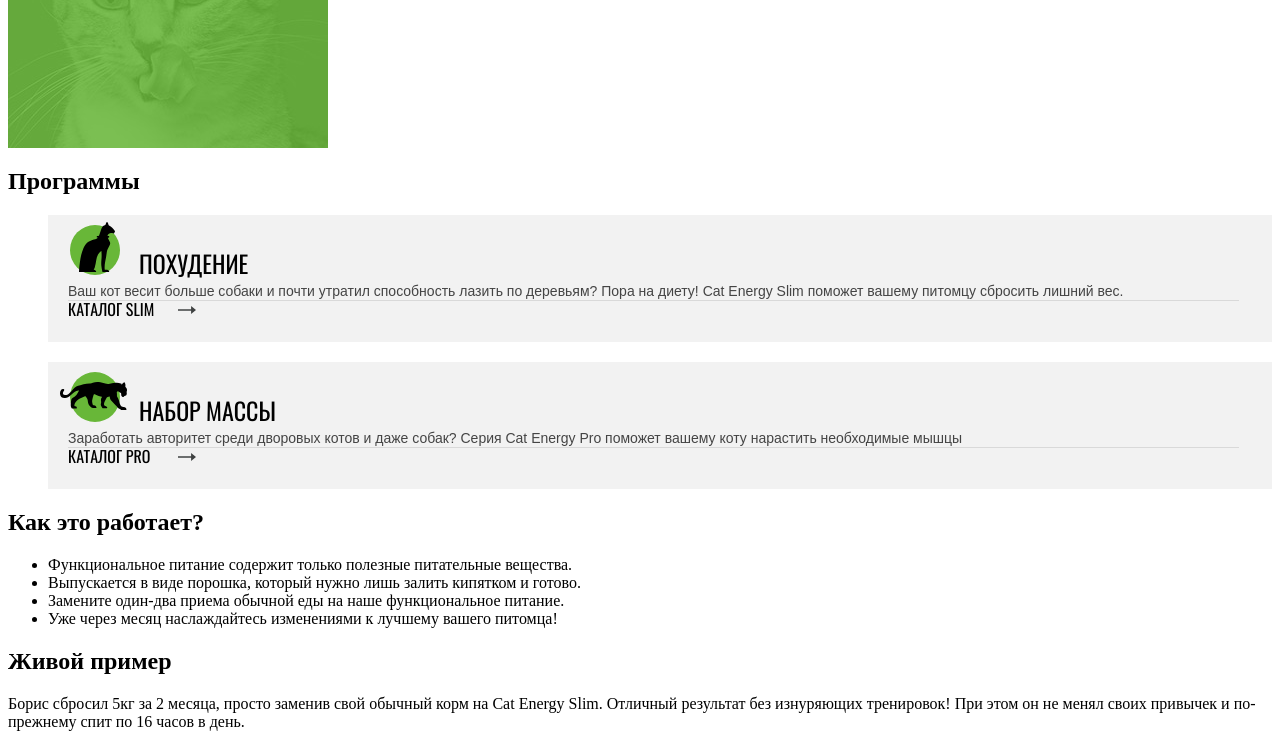
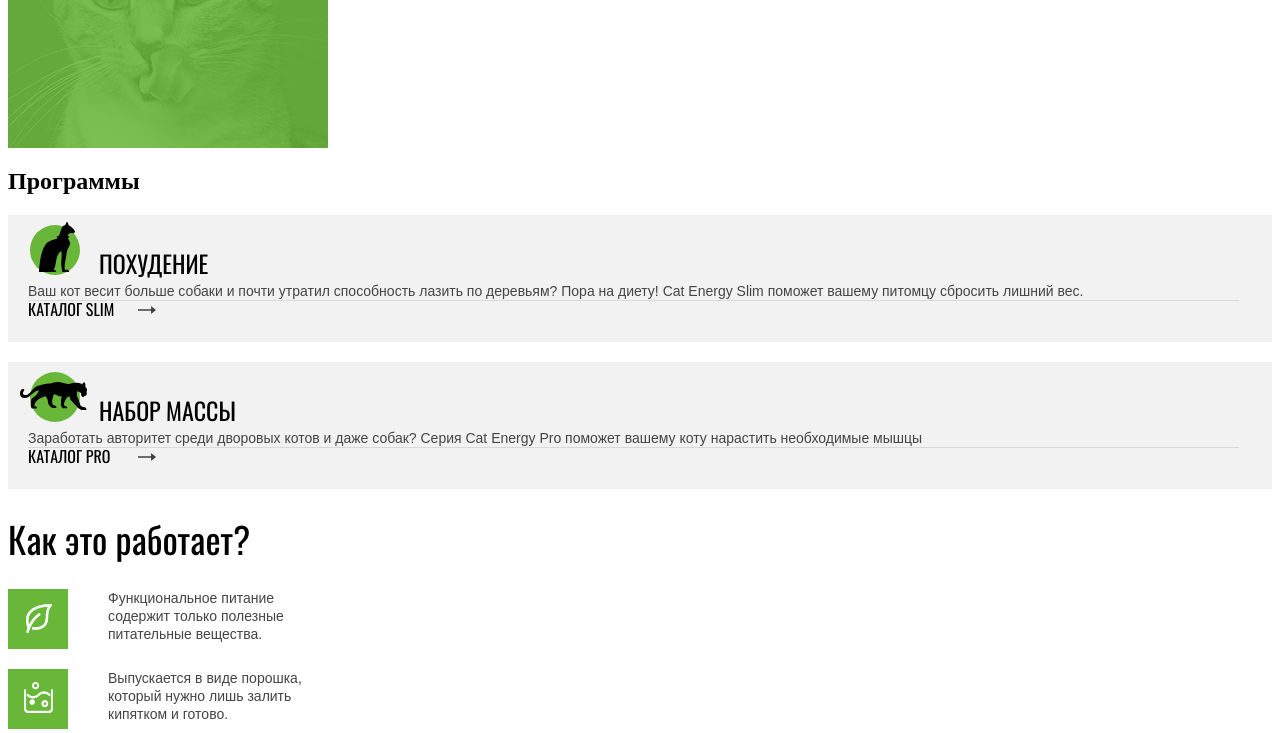
Before and after one commit to JuliaKuharenok/1368951-cat-energy-20, a website: page source/index.html in a window 1280 px wide. Shown: the part 252-985 px from the top of the page. Drawn offline with nearby package versions, Linux system fonts and the light colour scheme; files that its build step writes are made by us from their sources.

Commit message:
principle block style code

```diff
--- /dev/null
+++ b/source/sass/blocks/principle.scss
@@ -0,0 +1,80 @@
+.principle {
+  padding-bottom: 46px;
+}
+
+.principle__title {
+  font-family: oswald;
+  font-weight: 400;
+  font-size: 36px;
+  line-height: 40px;
+  color: #000000;
+}
+
+.principle__list {
+  list-style: none;
+  padding-left: 0;
+}
+
+.principle__item {
+  position: relative;
+  font-family: arial;
+  font-weight: 400;
+  font-size: 14px;
+  line-height: 18px;
+  color: #444444;
+  max-width: 199px;
+  margin-bottom: 26px;
+  padding-left: 100px;
+    &--healthy::before,
+    &--easy::before,
+    &--portion::before,
+    &--fast::before {
+      content: "";
+      position: absolute;
+      top: 0;
+      left: 0;
+      width: 60px;
+      height: 60px;
+      background-color: #68B738;
+    }
+}
+
+.principle__item--healthy::after {
+    content: "";
+    position: absolute;
+    top: 4px;
+    left: 6px;
+    background-image: url(../img/advantage-leaf@1x.png);
+    width: 50px;
+    height: 50px;
+}
+
+.principle__item--easy::after {
+    content: "";
+    position: absolute;
+    top: 4px;
+    left: 6px;
+    background-image: url(../img/advantage-powder@1x.png);
+    width: 50px;
+    height: 50px;
+}
+
+.principle__item--portion::after {
+    content: "";
+    position: absolute;
+    top: 4px;
+    left: 6px;
+    background-image: url(../img/advantage-dining@1x.png);
+    width: 50px;
+    height: 50px;
+}
+
+.principle__item--fast::after {
+    content: "";
+    position: absolute;
+    top: 4px;
+    left: 6px;
+    background-image: url(../img/advantage-clock@1x.png);
+    width: 50px;
+    height: 50px;
+}
--- a/source/sass/blocks/programs.scss
+++ b/source/sass/blocks/programs.scss
@@ -1,5 +1,6 @@
 .programs__list {
   list-style: none;
+  padding-left: 0;
 }
 .programs-item {
   position: relative;
--- a/source/sass/style.scss
+++ b/source/sass/style.scss
@@ -1,3 +1,4 @@
 @import "source/fonts/fonts.scss";
 @import "source/sass/blocks/advertising.scss";
 @import "source/sass/blocks/programs.scss";
+@import "source/sass/blocks/principle.scss";
```
